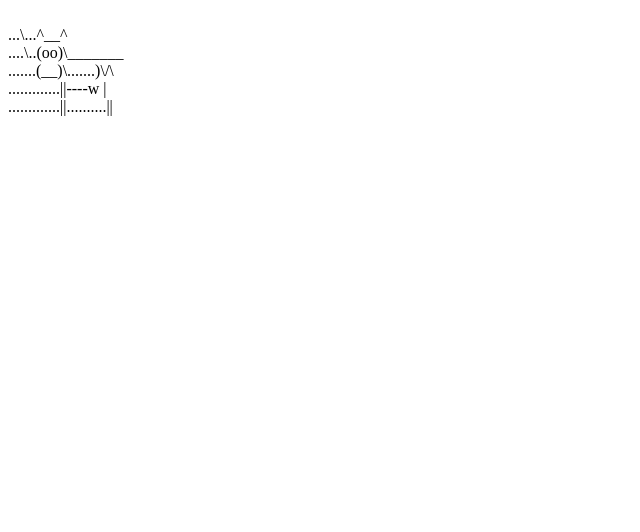
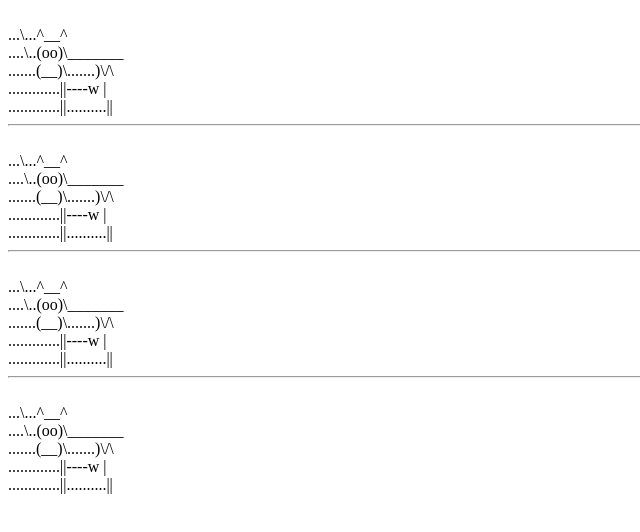
Before and after one commit to p2ac/p2ac.github.io, a plain HTML site: page index.html in a window 1280 px wide. Shown: the whole page, without its empty margins (0-640 px from the left). Drawn offline with Linux system fonts and the light colour scheme.

Commit message:
troupeau

```diff
--- a/index.html
+++ b/index.html
@@ -11,5 +11,25 @@
 <br>.......(__)\.......)\/\
 <br>.............||----w |
 <br>.............||..........||
+<hr>
+<br>...\...^__^
+<br>....\..(oo)\_______
+<br>.......(__)\.......)\/\
+<br>.............||----w |
+<br>.............||..........||
+<hr>
+<br>...\...^__^
+<br>....\..(oo)\_______
+<br>.......(__)\.......)\/\
+<br>.............||----w |
+<br>.............||..........||
+<hr>
+<br>...\...^__^
+<br>....\..(oo)\_______
+<br>.......(__)\.......)\/\
+<br>.............||----w |
+<br>.............||..........||
+
+
 </body>
 </html>
```
